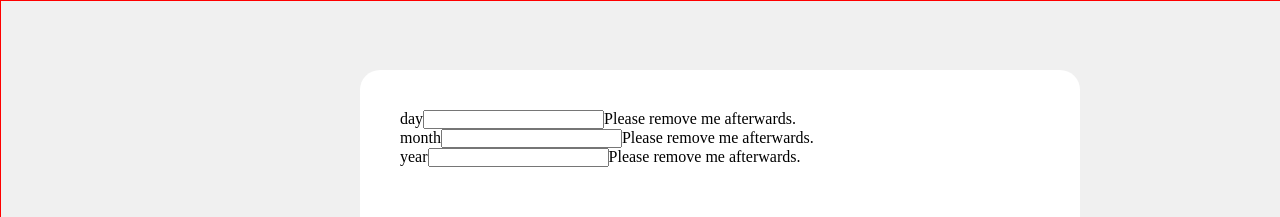
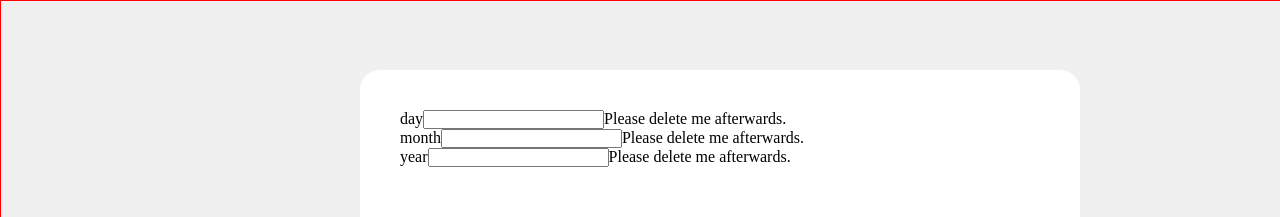
Before and after one commit to lucarl07/age-calculator-app-main, a React (Vite) app: page / in a window 1280 px wide. Shown: the top 217 px of the page. Built offline with nearby package versions, Linux system fonts and the light colour scheme.

Commit message:
♻ refactor: Use the composition pattern for FormField

```diff
--- a/src/components/DateForm/DateForm.jsx
+++ b/src/components/DateForm/DateForm.jsx
@@ -2,36 +2,35 @@
 import styles from "./DateForm.module.css"
 
 // Components:
-import FormField from "./FormField/FormField";
+import FormField from "./FormField";
 
 // Modules:
 import { useState } from "react";
 
 const DateForm = () => {
-  const [ bday, setBday ] = useState(null) // Birthday
+  const [ bday, setBday ] = useState('') // Birthday
   const [ bmonth, setBmonth ] = useState(null) // Birth month
   const [ byear, setByear ] = useState(null) // Birth year
 
   return (
     <>
-      <FormField
-        type="day"
-        errorMsg="Please remove me afterwards."
-        getter={bday}
-        setter={setBday}
-      />
-      <FormField
-        type="month"
-        errorMsg="Please remove me afterwards."
-        getter={bmonth}
-        setter={setBmonth}
-      />
-      <FormField
-        type="year"
-        errorMsg="Please remove me afterwards."
-        getter={byear}
-        setter={setByear}
-      />
+      <FormField.Root>
+        <FormField.Label type="day" />
+        <FormField.Input getter={bday} setter={setBday} />
+        <FormField.Error error="Please delete me afterwards." />
+      </FormField.Root>
+
+      <FormField.Root>
+        <FormField.Label type="month" />
+        <FormField.Input getter={bmonth} setter={setBmonth} />
+        <FormField.Error error="Please delete me afterwards." />
+      </FormField.Root>
+
+      <FormField.Root>
+        <FormField.Label type="year" />
+        <FormField.Input getter={byear} setter={setByear} />
+        <FormField.Error error="Please delete me afterwards." />
+      </FormField.Root>
     </>
   );
 }
--- a/src/components/DateForm/FormField/FormField.jsx
+++ /dev/null
@@ -1,30 +0,0 @@
-const FormField = ({ type, errorMsg, getter, setter }) => {
-  return (
-    <div>
-      <label htmlFor="field_input">
-        {type}
-      </label>
-
-      <input
-        type="number"
-        name="field_input"
-        id="field_input"
-        value={getter}
-        onChange={({target}) => setter(target.value)}
-      />
-
-      <span className="error_msg">
-        {errorMsg}
-      </span>
-    </div>
-  );
-}
-
-FormField.propTypes = {
-  type: String.isRequired,
-  errorMsg: String,
-  getter: Number.isRequired,
-  setter: Function.isRequired
-}
-
-export default FormField
--- /dev/null
+++ b/src/components/DateForm/FormField/FormFieldError.jsx
@@ -0,0 +1,15 @@
+import PropTypes from "prop-types";
+
+const FormFieldError = ({ error }) => {
+  return (
+    <span className="form_field_error">
+      {error}
+    </span>
+  );
+}
+
+FormFieldError.propTypes = {
+  error: PropTypes.string
+}
+
+export default FormFieldError;
--- /dev/null
+++ b/src/components/DateForm/FormField/FormFieldInput.jsx
@@ -0,0 +1,23 @@
+import PropTypes from "prop-types";
+
+const FormFieldInput = ({ getter, setter }) => {
+  return (
+    <input
+      type="number"
+      name="field_input"
+      id="field_input"
+      value={getter}
+      onChange={({target}) => setter(target.value)}
+    />
+  );
+}
+
+FormFieldInput.propTypes = {
+  getter: PropTypes.oneOfType([
+    PropTypes.number.isRequired,
+    PropTypes.string
+  ]),
+  setter: PropTypes.func.isRequired
+}
+
+export default FormFieldInput
--- /dev/null
+++ b/src/components/DateForm/FormField/FormFieldLabel.jsx
@@ -0,0 +1,15 @@
+import PropTypes from "prop-types";
+
+const FormFieldLabel = ({type}) => {
+  return (
+    <label className="form_field_label" htmlFor="field_input">
+      {type}
+    </label>
+  );
+}
+
+FormFieldLabel.propTypes = {
+  type: PropTypes.string.isRequired
+}
+
+export default FormFieldLabel
--- /dev/null
+++ b/src/components/DateForm/FormField/FormFieldRoot.jsx
@@ -0,0 +1,15 @@
+import PropTypes from "prop-types";
+
+const FormFieldRoot = ({ children }) => {
+  return (
+    <div className="form_field_root">
+      {children}
+    </div>
+  );
+}
+
+FormFieldRoot.propTypes = {
+  children: PropTypes.node
+}
+
+export default FormFieldRoot
--- /dev/null
+++ b/src/components/DateForm/FormField/index.jsx
@@ -0,0 +1,13 @@
+import FormFieldRoot from "./FormFieldRoot"
+import FormFieldLabel from "./FormFieldLabel"
+import FormFieldInput from "./FormFieldInput"
+import FormFieldError from "./FormFieldError"
+
+const FormField = {
+  Root: FormFieldRoot,
+  Label: FormFieldLabel,
+  Input: FormFieldInput,
+  Error: FormFieldError
+}
+
+export default FormField
```
